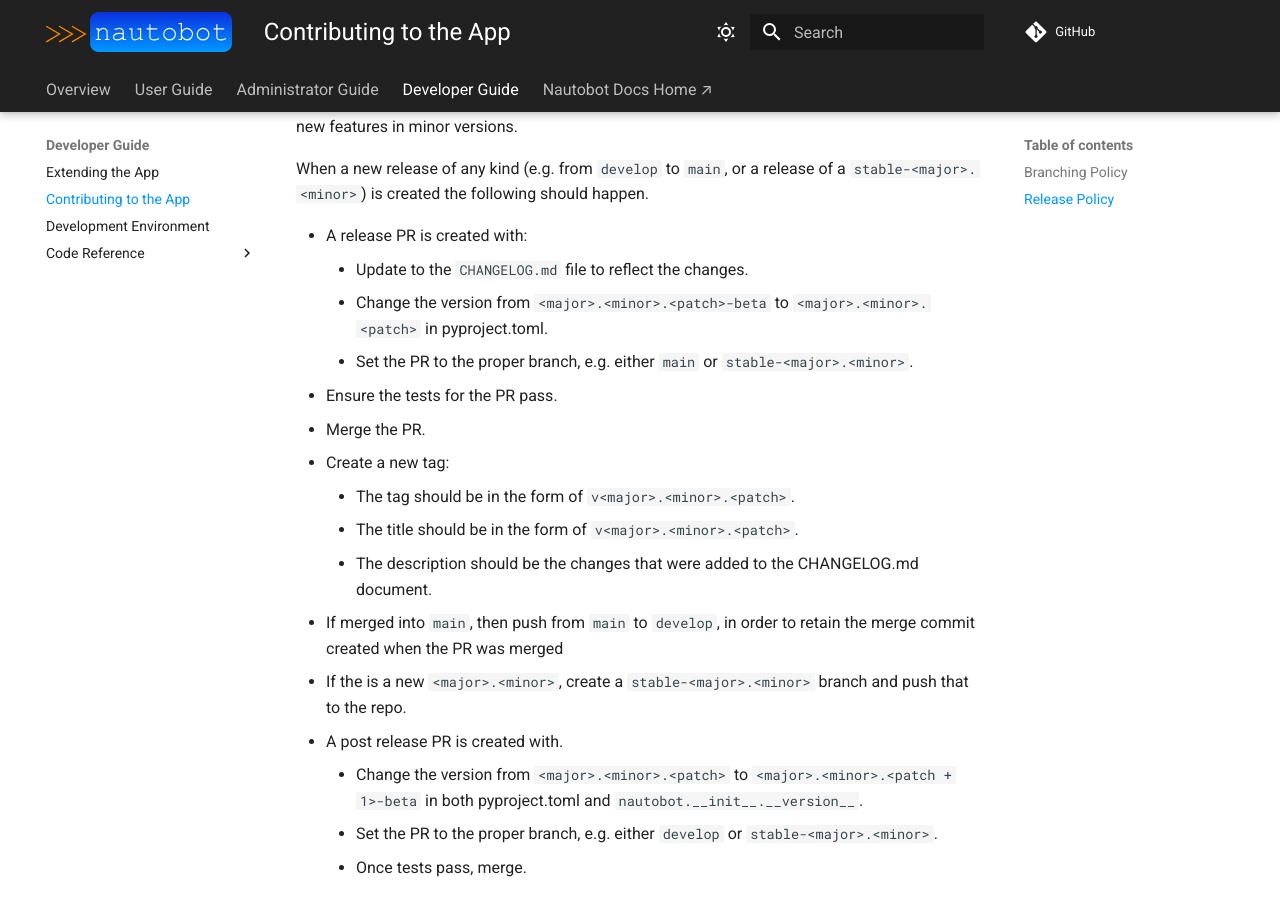
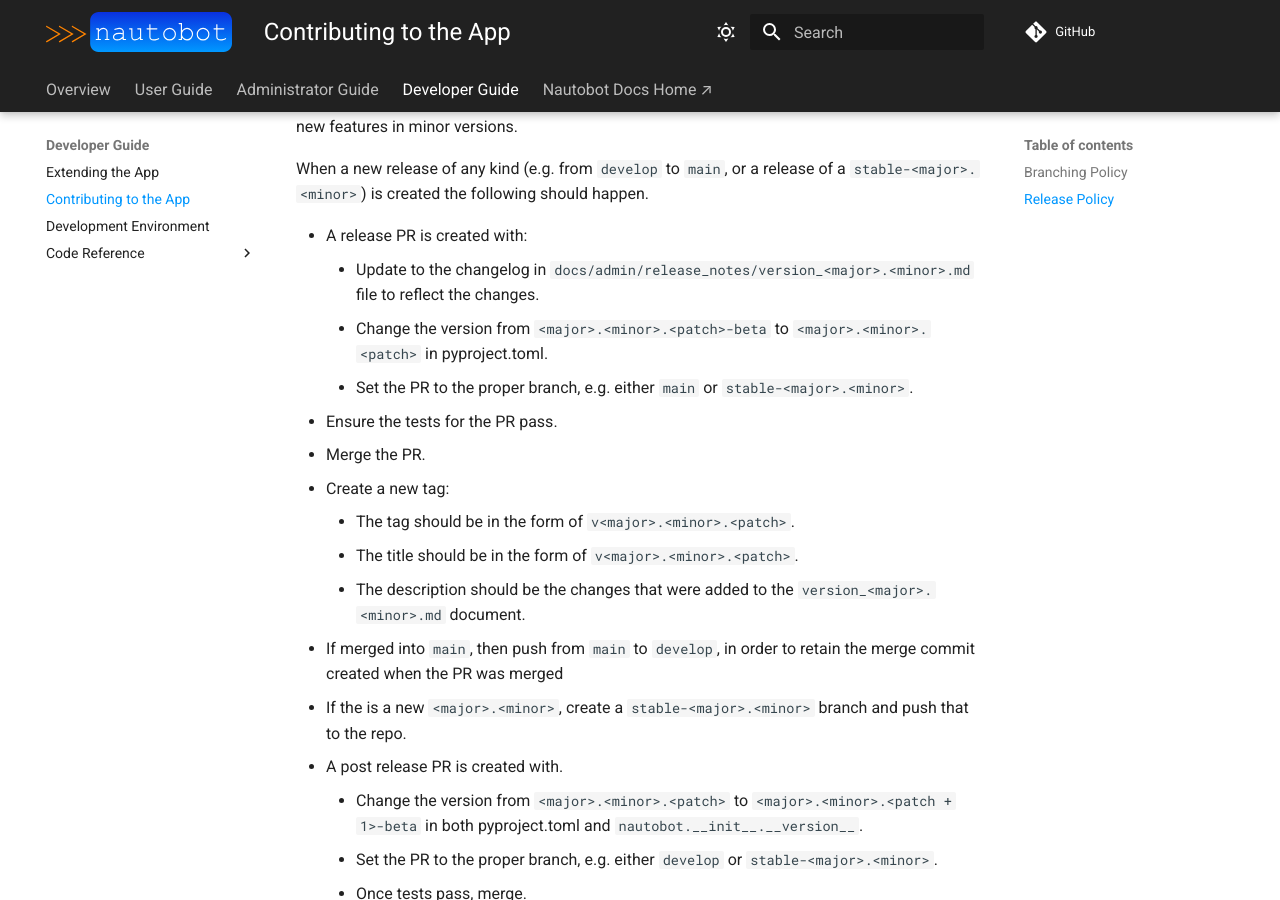
Before and after one commit to nautobot/nautobot-app-golden-config, an MkDocs documentation site: the page built from docs/dev/dev_contributing.md, in a window 1280 px wide and 900 px high, scrolled down 1028 px. Built offline with MkDocs 1.6.1 and Material for MkDocs 9.7.7, drawn with Linux system fonts in a browser that asks for light colours; comment, search, counter and statistics services are not loaded; some of the changed text lies outside the part shown.

Commit message:
Update changelog mentions

```diff
--- a/docs/dev/dev_contributing.md
+++ b/docs/dev/dev_contributing.md
@@ -29,7 +29,7 @@ Nautobot Golden Config has currently no intended scheduled release schedule, and
 When a new release of any kind (e.g. from `develop` to `main`, or a release of a `stable-<major>.<minor>`) is created the following should happen.
 
 - A release PR is created with:
-    - Update to the `CHANGELOG.md` file to reflect the changes.
+    - Update to the changelog in `docs/admin/release_notes/version_<major>.<minor>.md` file to reflect the changes.
     - Change the version from `<major>.<minor>.<patch>-beta` to `<major>.<minor>.<patch>` in pyproject.toml.
     - Set the PR to the proper branch, e.g. either `main` or `stable-<major>.<minor>`.
 - Ensure the tests for the PR pass.
@@ -37,7 +37,7 @@ When a new release of any kind (e.g. from `develop` to `main`, or a release of a
 - Create a new tag:
     - The tag should be in the form of `v<major>.<minor>.<patch>`.
     - The title should be in the form of `v<major>.<minor>.<patch>`.
-    - The description should be the changes that were added to the CHANGELOG.md document.
+    - The description should be the changes that were added to the `version_<major>.<minor>.md` document.
 - If merged into `main`, then push from `main` to `develop`, in order to retain the merge commit created when the PR was merged
 - If the is a new `<major>.<minor>`, create a `stable-<major>.<minor>` branch and push that to the repo.
 - A post release PR is created with.
--- a/pyproject.toml
+++ b/pyproject.toml
@@ -12,7 +12,6 @@ repository = "https://github.com/nautobot/nautobot-plugin-golden-config"
 documentation = "https://github.com/nautobot/nautobot-plugin-golden-config"
 keywords = ["nautobot", "nautobot-plugin"]
 include = [
-    "CHANGELOG.md",
     "LICENSE",
     "README.md",
 ]
```
Also changed, not shown: other parts of docs/dev/dev_contributing.md (+1 -1 lines).
